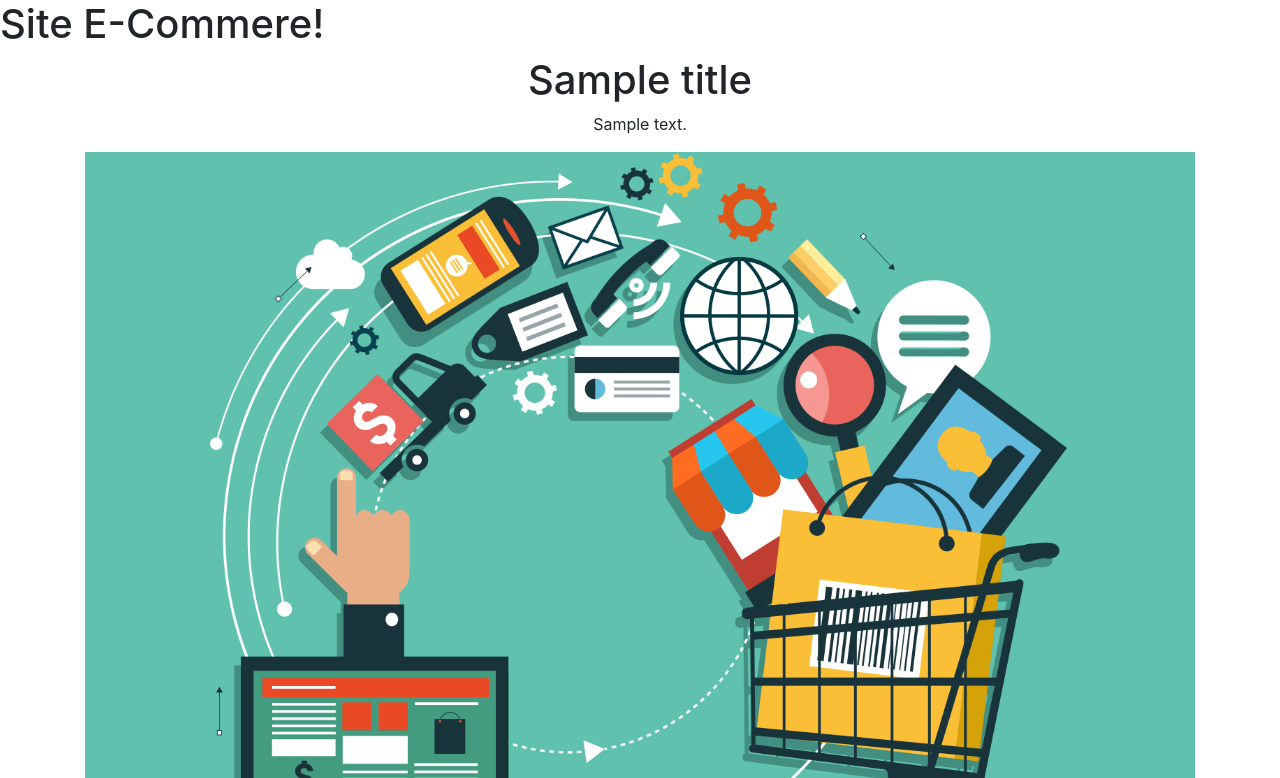
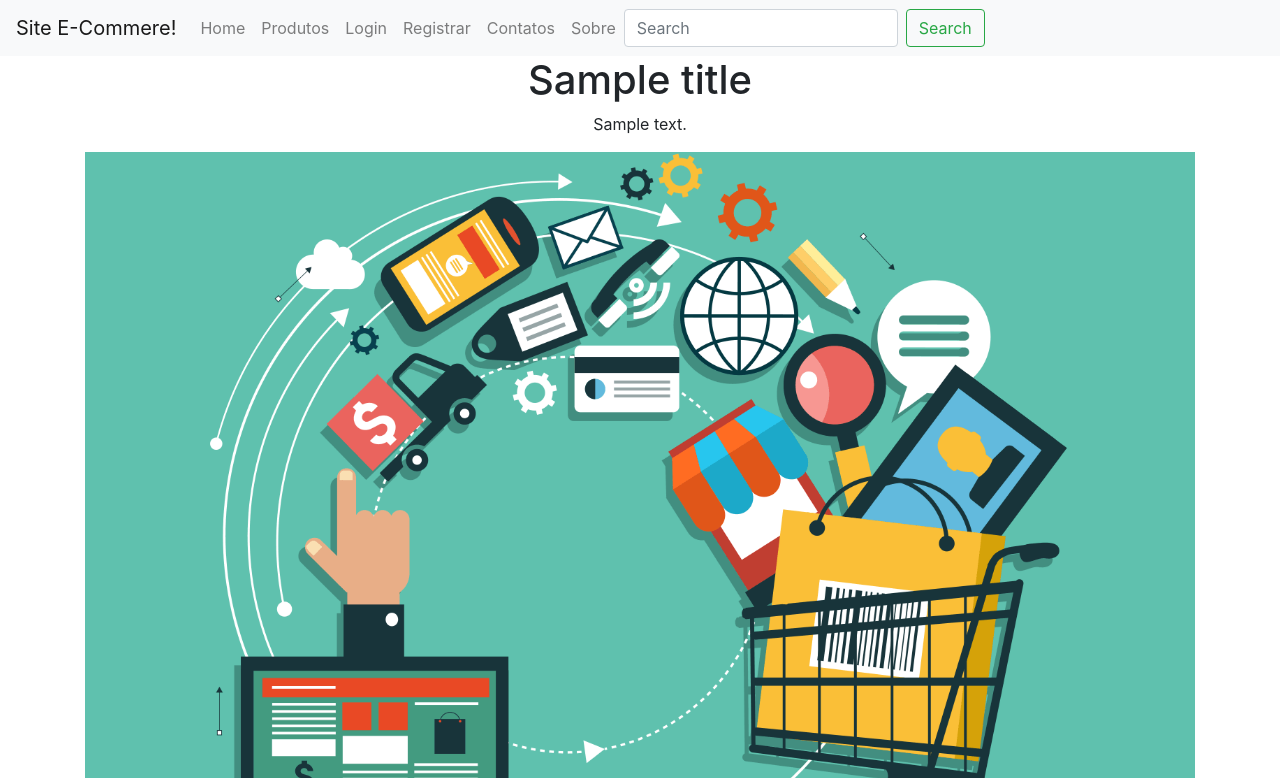
Before and after one commit to raulrocha2/e_commerce_new, a Django app: template template/home_page.html in a window 1280 px wide. Shown: the top 778 px of the page. Run offline with Django 3.2, Linux system fonts and the light colour scheme; the template is opened without the code that fills it: most values are stand-ins (such as "Sample title", 1, 10 or a date in 2020); some libraries are stand-ins or nearby versions.

Commit message:
Nav Bar config aula 21

```diff
--- a/e_commerce/urls.py
+++ b/e_commerce/urls.py
@@ -29,7 +29,7 @@ urlpatterns = [
     url(r'^contato/', contact_page, name='contact'),
     url(r'^login/', login_page, name='login'),
     url(r'^register/', register_page, name='register'),
-    url(r'^produtos/', include("products.urls", namespace="products")),
+    url(r'^produtos/', include("products.urls", namespace='products')),
 
 
     url(r'^admin/', admin.site.urls),
--- a/products/urls.py
+++ b/products/urls.py
@@ -4,7 +4,7 @@ from products.views import ProductListView, ProductDetailSlugView, product_list_
 app_name = "products"
 
 urlpatterns = [
-    url(r'^$', ProductListView.as_view()),
+    url(r'^$', ProductListView.as_view(), name='list'),
     #url(r'^produtos/', ProductDetailView.as_view()),
     #url(r'^produtos-fbv/', product_detail_view),
     # url(r'^produtos', ProductListView.as_view()),
--- a/template/base/navbar.html
+++ b/template/base/navbar.html
@@ -1 +1,40 @@
-<h1>{{ name_brand }}</h1>
+{% url 'home' as home_url %}
+{% url 'contact' as contact_url %}
+{% url 'products:list' as products_list_url %}
+{% url 'login' as login_url %}
+{% url 'register' as register_url %}
+{% url 'about' as sobre_url %}
+
+<nav class="navbar navbar-expand-lg navbar-light bg-light">
+    <a class="navbar-brand" href="{{ home_url }}">{% if name_brand %} {{name_brand}} {% else %} Site eCommerce {% endif %}</a>
+    <button class="navbar-toggler" type="button" data-toggle="collapse" data-target="#navbarNavDropdown"
+            aria-controls="navbarNavDropdown" aria-expanded="false" aria-label="Toggle navigation">
+        <span class="navbar-toggler-icon"></span>
+    </button>
+    <div class="collapse navbar-collapse" id="navbarNavDropdown">
+        <ul class="navbar-nav">
+            <li class="nav-item {% if request.path == home_url%} active {% endif %}">
+                <a class="nav-link" href="{{ home_url }}">Home <span class="sr-only">(current)</span></a>
+            </li>
+            <li class="nav-item {% if request.path == products_list_url%} active {% endif %}">
+                <a class="nav-link" href="{{ products_list_url }}">Produtos</a>
+            </li>
+            <li class="nav-item {% if request.path == login_url%} active {% endif %}">
+                <a class="nav-link" href="{{ login_url}}">Login</a>
+            </li>
+             <li class="nav-item {% if request.path == register_url%} active {% endif %}">
+                <a class="nav-link" href="{{ register_url }}">Registrar</a>
+            </li>
+            <li class="nav-item {% if request.path == contact_url%} active {% endif %}">
+                <a class="nav-link" href="{{ contact_url }}">Contatos</a>
+            </li>
+            <li class="nav-item {% if request.path == sobre_url%} active {% endif %}">
+                <a class="nav-link" href="{{ sobre_url }}">Sobre</a>
+            </li>
+        </ul>
+        <form class="form-inline my-2 my-lg-0">
+      <input class="form-control mr-sm-2" type="search" placeholder="Search" aria-label="Search">
+      <button class="btn btn-outline-success my-2 my-sm-0" type="submit">Search</button>
+    </form>
+    </div>
+</nav>
```
